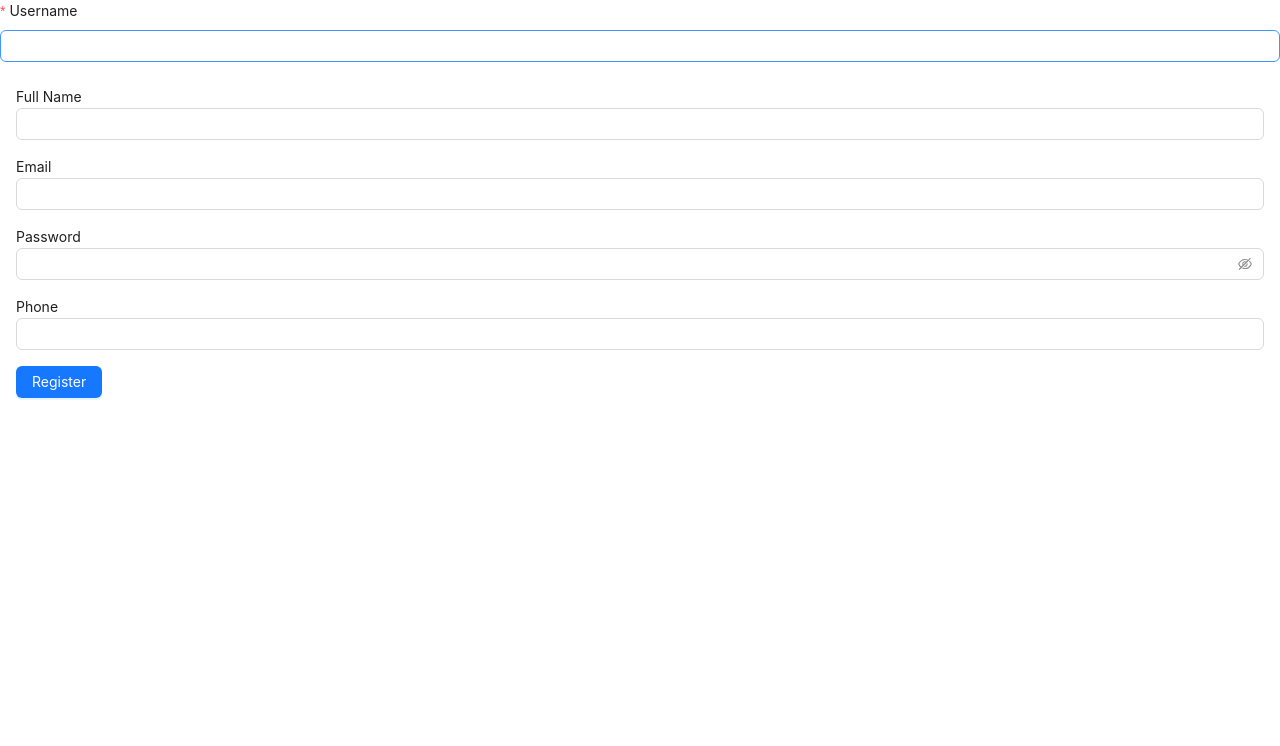
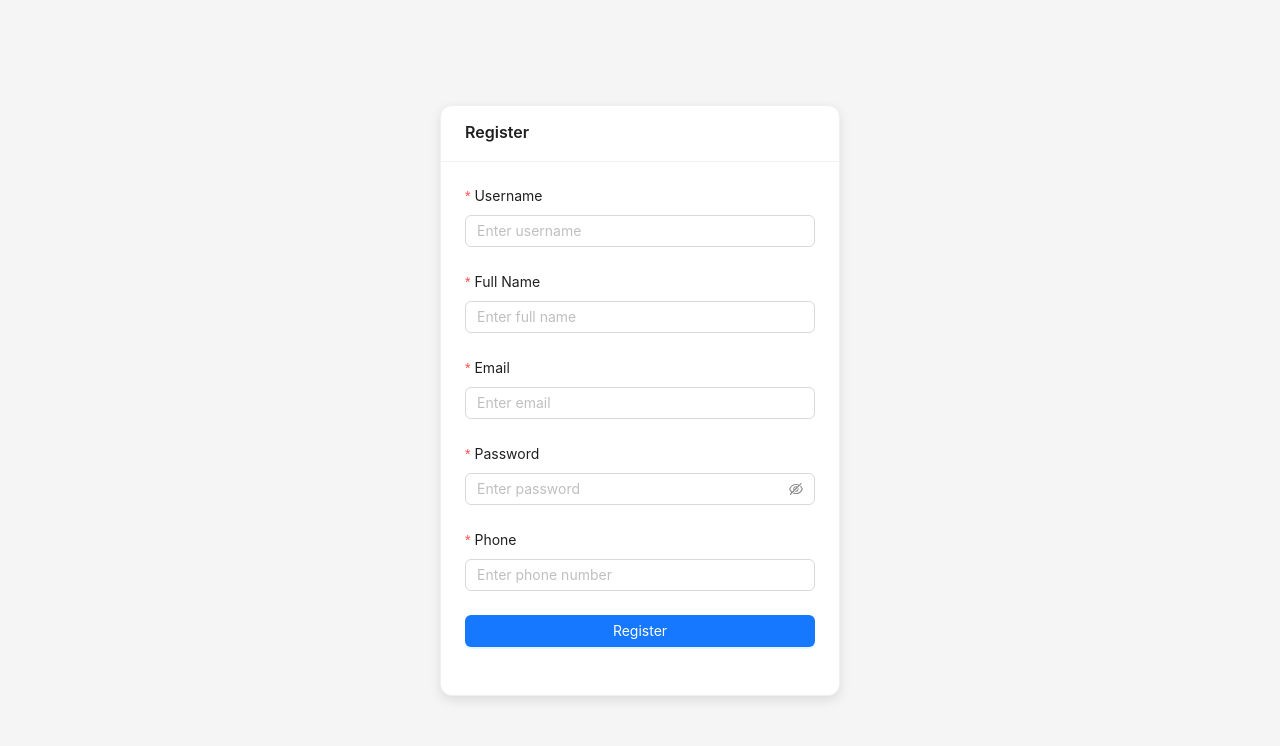
Before and after one commit to VTV02/reactTodo, a React (Vite) app: page /register in a window 1280 px wide. Shown: the top 746 px of the page. Built offline with nearby package versions, Linux system fonts and the light colour scheme.

Commit message:
validate

```diff
--- a/src/pages/register.jsx
+++ b/src/pages/register.jsx
@@ -1,37 +1,112 @@
-import { Form, Input, Button } from "antd";
+import { Form, Input, Button, Card, notification } from "antd";
+import { userRegisterAPI } from "../services/api.service";
+import { useNavigate } from "react-router-dom";
 
 const RegisterPage = () => {
+  const [form] = Form.useForm();
+  const navigate = useNavigate();
+
+  const onFinish = async (values) => {
+    console.log("Form Values: ", values);
+    const newRegister = await userRegisterAPI(
+      values.fullName,
+      values.email,
+      values.password,
+      values.phone
+    );
+    if (newRegister.data) {
+      notification.success({
+        message: "Registered user",
+        description: "Registered user successfully",
+      });
+      navigate("/login");
+    } else {
+      notification.error({
+        message: "Error register!",
+        description: JSON.stringify(newRegister.message),
+      });
+    }
+  };
+
   return (
-    <Form layout="vertical">
-      <Form.Item
-        label="Username"
-        name="username"
-        rules={[{ required: true, message: "Please input your username!" }]}>
-        <Input />
-      </Form.Item>
+    <div
+      style={{
+        minHeight: "100vh",
+        display: "flex",
+        alignItems: "center",
+        justifyContent: "center",
+        background: "#f5f5f5",
+      }}>
+      <Card
+        title="Register"
+        style={{
+          width: 400,
+          borderRadius: 12,
+          boxShadow: "0 4px 12px rgba(0,0,0,0.1)",
+        }}>
+        <Form
+          form={form}
+          layout="vertical"
+          onFinish={onFinish}
+          autoComplete="off">
+          <Form.Item
+            label="Username"
+            name="username"
+            rules={[
+              { required: true, message: "Please input your username!" },
+            ]}>
+            <Input placeholder="Enter username" />
+          </Form.Item>
 
-      <div className="d-flex flex-column gap-3 mt-3 ms-3 me-3">
-        <div>
-          <label htmlFor="">Full Name</label>
-          <Input></Input>
-        </div>
-        <div>
-          <label htmlFor="">Email</label>
-          <Input type="text"></Input>
-        </div>
-        <div>
-          <label htmlFor="">Password</label>
-          <Input.Password></Input.Password>
-        </div>
-        <div>
-          <label htmlFor="">Phone</label>
-          <Input type="text"></Input>
-        </div>
-        <div>
-          <Button type="primary">Register</Button>
-        </div>
-      </div>
-    </Form>
+          <Form.Item
+            label="Full Name"
+            name="fullName"
+            rules={[
+              { required: true, message: "Please input your full name!" },
+            ]}>
+            <Input placeholder="Enter full name" />
+          </Form.Item>
+
+          <Form.Item
+            label="Email"
+            name="email"
+            rules={[
+              { required: true, message: "Please input your email!" },
+              { type: "email", message: "Invalid email format!" },
+            ]}>
+            <Input placeholder="Enter email" />
+          </Form.Item>
+
+          <Form.Item
+            label="Password"
+            name="password"
+            rules={[
+              { required: true, message: "Please input your password!" },
+            ]}>
+            <Input.Password placeholder="Enter password" />
+          </Form.Item>
+
+          <Form.Item
+            label="Phone"
+            name="phone"
+            rules={[
+              {
+                required: true,
+                pattern: new RegExp(/\d+/g),
+                message: "Wrong format",
+              },
+            ]}>
+            <Input placeholder="Enter phone number" />
+          </Form.Item>
+
+          <Form.Item>
+            <Button type="primary" htmlType="submit" block>
+              Register
+            </Button>
+          </Form.Item>
+        </Form>
+      </Card>
+    </div>
   );
 };
 
--- a/src/services/api.service.js
+++ b/src/services/api.service.js
@@ -63,6 +63,18 @@ const deleteUserAPI = (_id) => {
   const URL_Backend = `/api/v1/user/${_id}`;
   return axios.delete(URL_Backend);
 };
+
+const userRegisterAPI = (fullName, email, password, phone) => {
+  const URL_Backend = "/api/v1/user/register";
+  const data = {
+    fullName: fullName,
+    email: email,
+    password: password,
+    phone: phone,
+  };
+  return axios.post(URL_Backend, data);
+};
+
 export {
   createUserAPI,
   fetchAllUserAPI,
@@ -70,4 +82,5 @@ export {
   deleteUserAPI,
   handleUploadFile,
   updateUserAvatarAPI,
+  userRegisterAPI,
 };
```
